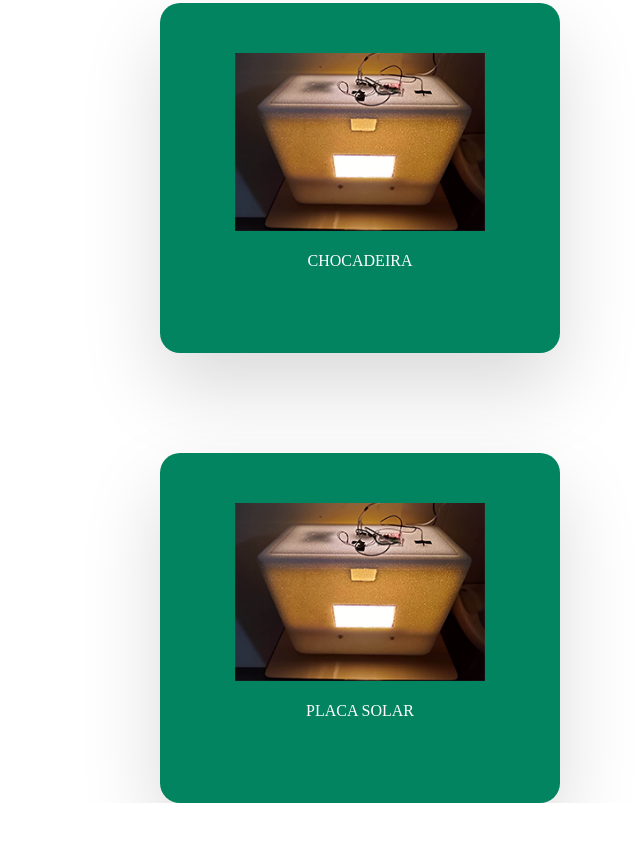
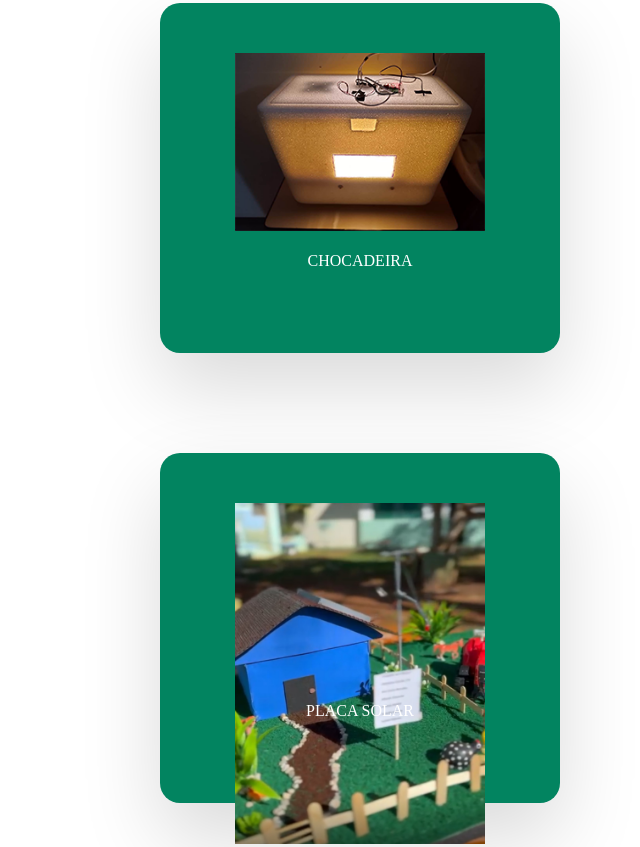
Before and after one commit to HYPEx777/Energia-Renov-veis, a plain HTML site: page index.html in a window 1280 px wide. Shown: the part 317-1164 px from the top of the page, without its empty margins (640-1280 px from the left). Before the commit the page ends 1120 px from the top, so only its background shows below. Drawn offline with Linux system fonts and the light colour scheme.

Commit message:
index.html

```diff
--- a/index.html
+++ b/index.html
@@ -42,7 +42,7 @@
     <!-- Foto Hover2 -->
     <div class="card2">
         <div class="img-box">
-            <img src="CHOCADEIRA.png">
+            <img src="PLACA SOLAR.png">
         </div>
         <div class="content">
             <h2>PLACA SOLAR</h2>
```
